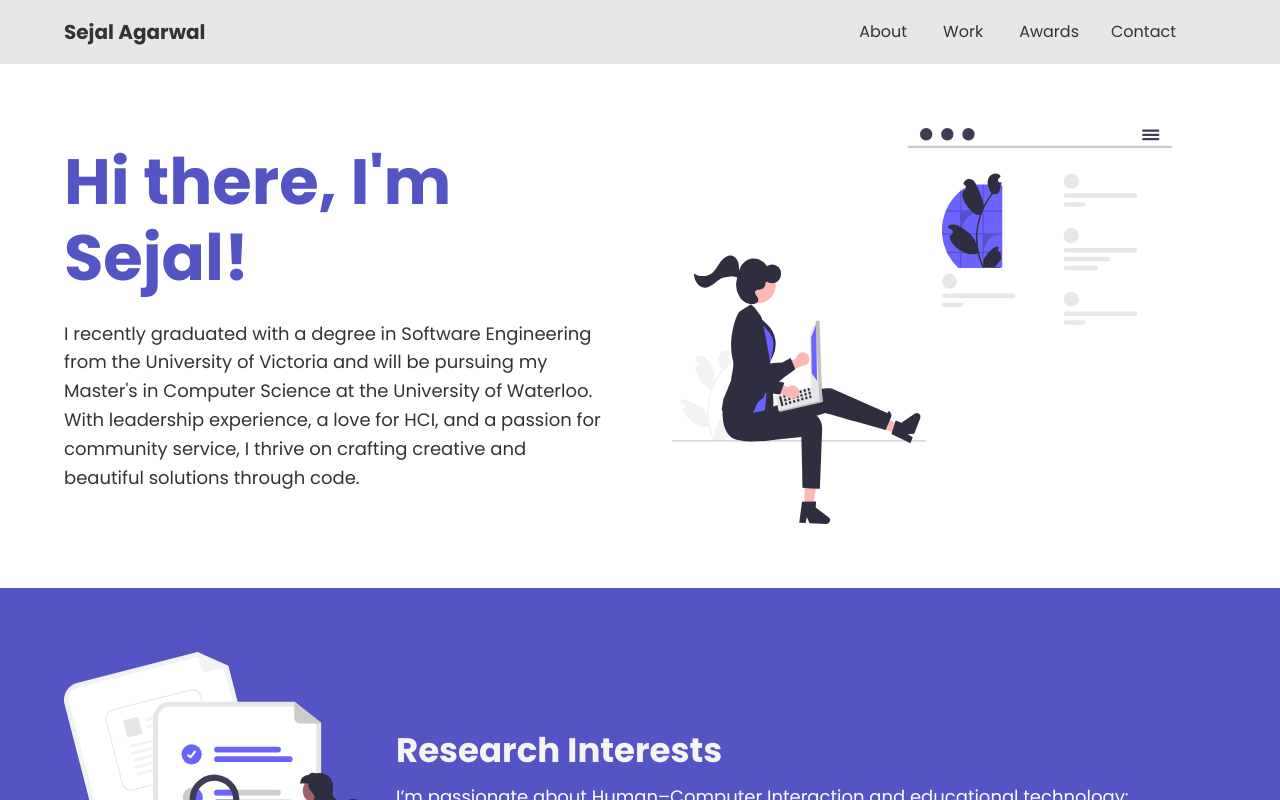
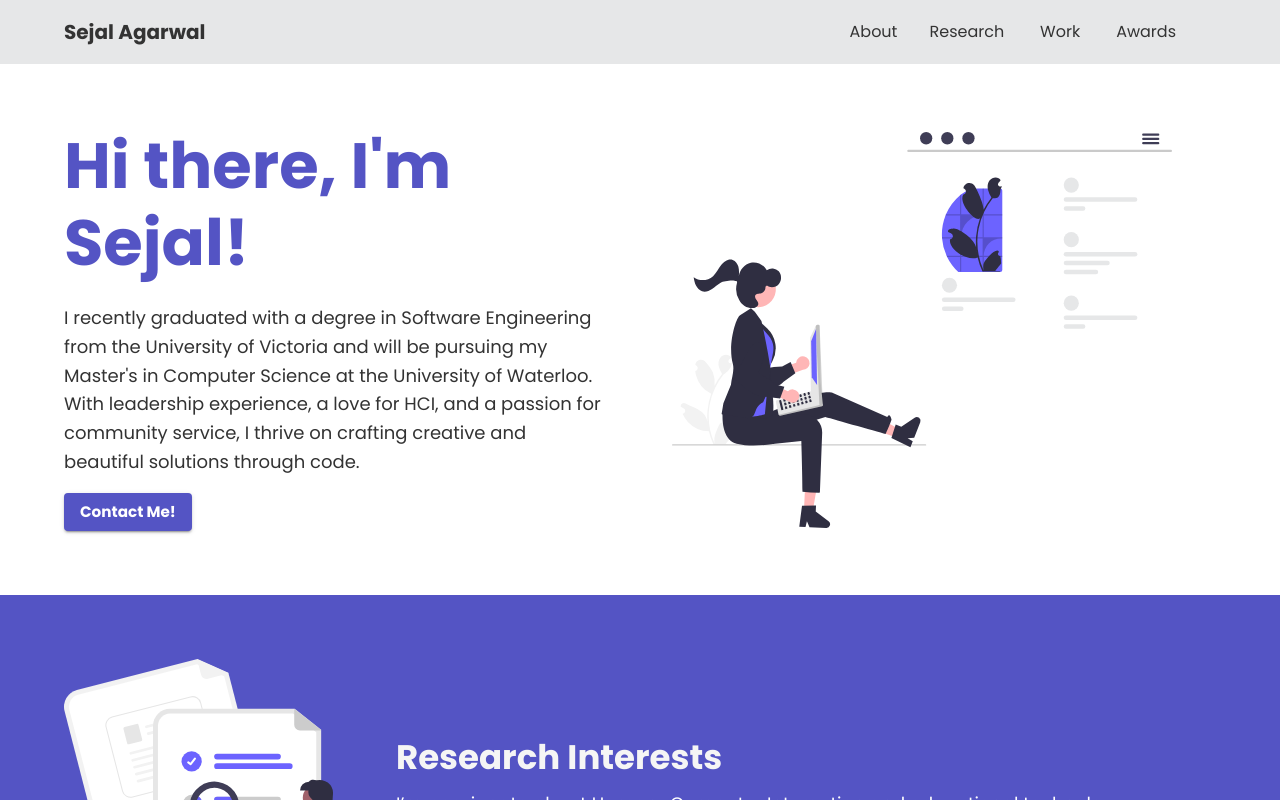
Before and after one commit to sejal-agarwal/personal-site, a Next.js app: page / in a window 1280 px wide. Shown: the top 800 px of the page. Built offline with nearby package versions, Linux system fonts and the light colour scheme.

Commit message:
add contact me button

```diff
--- a/src/app/components/About.tsx
+++ b/src/app/components/About.tsx
@@ -1,7 +1,7 @@
 "use client";
 import * as React from "react";
 import Image from "next/image";
-import { Box, Container, Typography } from "@mui/material";
+import { Box, Button, Container, Typography } from "@mui/material";
 
 import womanProgrammer from "../../../public/womanProgrammer.svg";
 
@@ -9,7 +9,7 @@ export default function About() {
   return (
     <>
       <Box
-      className="fade-in"
+        className="fade-in"
         component="section"
         id="about"
         sx={{
@@ -39,8 +39,30 @@ export default function About() {
                 I thrive on crafting creative and beautiful solutions through
                 code.
               </Typography>
+              <Box
+                sx={{
+                  mt: 2,
+                  width: "100%",
+                  display: "flex",
+                  justifyContent: { xs: "center", md: "flex-start" },
+                }}
+              >
+                <Button
+                  variant="contained"
+                  color="primary"
+                  onClick={() => {
+                    const el = document.getElementById("contact");
+                    if (el) el.scrollIntoView({ behavior: "smooth" });
+                    window.history.pushState(null, "", "#contact");
+                  }}
+                  sx={{
+                    fontSize: (theme) => theme.typography.body1.fontSize,
+                  }}
+                >
+                  Contact Me!
+                </Button>
+              </Box>
             </Box>
-
             <Box
               sx={{
                 flex: 1,
--- a/src/app/components/Header.tsx
+++ b/src/app/components/Header.tsx
@@ -15,9 +15,9 @@ import {
 
 const NAV_ITEMS = [
   { label: "About", href: "#about" },
+  { label: "Research", href: "#research" },
   { label: "Work", href: "#work" },
   { label: "Awards", href: "#awards" },
-  { label: "Contact", href: "#contact" },
 ];
 
 export default function Header() {
--- a/src/app/components/Research.tsx
+++ b/src/app/components/Research.tsx
@@ -1,7 +1,13 @@
 "use client";
 
 import * as React from "react";
-import { Box, Container, Typography, useTheme, useMediaQuery } from "@mui/material";
+import {
+  Box,
+  Container,
+  Typography,
+  useTheme,
+  useMediaQuery,
+} from "@mui/material";
 import Image from "next/image";
 import researchImage from "../../../public/researcher.svg";
 
@@ -15,18 +21,19 @@ export function Research() {
       className="fade-in"
       component="section"
       sx={{
-        py: { xs: 4, md: 8 },
-        bgcolor: theme.palette.primary.main,         // solid accent purple
+        pt: { xs: 6, md: 8 },
+        pb: { xs: 6, md: 8 },
+        bgcolor: theme.palette.primary.main,
         scrollMarginTop: { xs: "55px", md: "64px" },
       }}
     >
       <Container maxWidth="lg">
         <Box
           sx={{
-            display:        "flex",
-            flexDirection:  isSmall ? "column" : "row",
-            alignItems:     "center",
-            gap:            4,
+            display: "flex",
+            flexDirection: isSmall ? "column" : "row",
+            alignItems: "center",
+            gap: 4,
           }}
         >
           {/* Left: illustration */}
@@ -48,19 +55,20 @@ export function Research() {
               gutterBottom
               sx={{
                 fontWeight: 700,
-                color:      theme.palette.grey[100]    // light grey heading
+                color: theme.palette.grey[100], // light grey heading
               }}
             >
               Research Interests
             </Typography>
             <Typography
               variant="body1"
-              sx={{ color: theme.palette.common.white }}  // white body text
+              sx={{ color: theme.palette.common.white }} // white body text
             >
-              I’m passionate about Human–Computer Interaction and educational technology:
-              designing data-driven interfaces that empower learners, running user studies
-              on engagement metrics, and building adaptive dashboards that surface the most
-              relevant insights in real time.
+              I’m passionate about Human–Computer Interaction and educational
+              technology: designing data-driven interfaces that empower
+              learners, running user studies on engagement metrics, and building
+              adaptive dashboards that surface the most relevant insights in
+              real time.
             </Typography>
           </Box>
         </Box>
```
